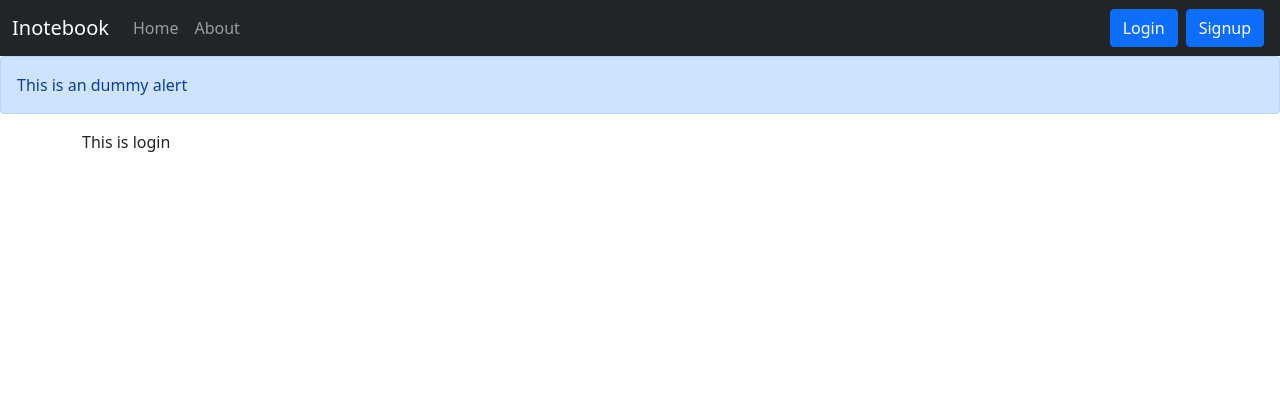
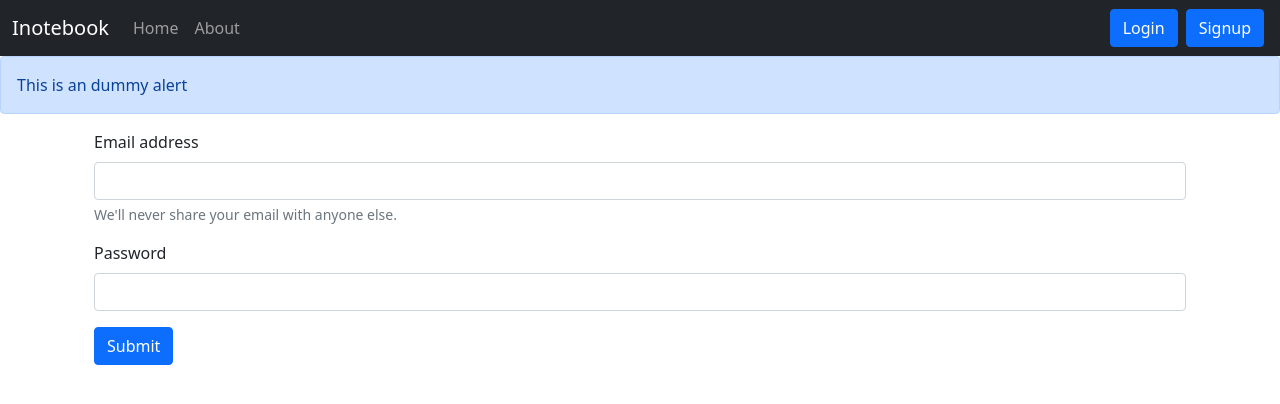
Before and after one commit to Samrat-Deula7/inotebook, a React (Create React App) app in the folder Frontend/: page /login in a window 1280 px wide. Shown: the top 404 px of the page. Built offline with nearby package versions, Linux system fonts and the light colour scheme.

Commit message:
Finished adding login function

```diff
--- a/Frontend/src/Components/Login.js
+++ b/Frontend/src/Components/Login.js
@@ -1,6 +1,87 @@
+import { useState } from "react";
+import { useNavigate } from "react-router";
 
-const Login=()=>{
-    return(<div>This is login</div>);
-}
+const Login = () => {
+  const [credentials, setCredentials] = useState({ email: "", password: "" });
+  let navigate = useNavigate();
+
+  const onChange = (e) => {
+    setCredentials({ ...credentials, [e.target.name]: e.target.value });
+  };
+  const preventDefault = (e) => {
+    e.preventDefault();
+  };
+
+  const createUser = async () => {
+    // API Call
+    const url = "http://localhost:5000/api/auth/login";
+    try {
+      const response = await fetch(url, {
+        method: "POST",
+        headers: {
+          "Content-Type": "application/json",
+        },
+        body: JSON.stringify({
+          email: credentials.email,
+          password: credentials.password,
+        }),
+      });
+      const result = await response.json();
+      console.log(result);
+      if (result.Success) {
+        // Save the auth token and redirect
+        localStorage.setItem('token',result.authtoken);
+        navigate("/");
+
+      } else {
+        throw new Error(`Response status: ${response.status}`);
+
+      }
+    } catch (error) {
+      console.error(error.message);
+    }
+  };
+
+  return (
+    <div className="container">
+      <form onSubmit={preventDefault}>
+        <div className="mb-3">
+          <label htmlFor="email" className="form-label">
+            Email address
+          </label>
+          <input
+            type="email"
+            className="form-control"
+            id="email"
+            name="email"
+            aria-describedby="emailHelp"
+            onChange={onChange}
+            value={credentials.email}
+          />
+          <div id="emailHelp" className="form-text">
+            We'll never share your email with anyone else.
+          </div>
+        </div>
+        <div className="mb-3">
+          <label htmlFor="password" className="form-label">
+            Password
+          </label>
+          <input
+            type="password"
+            className="form-control"
+            id="password"
+            name="password"
+            onChange={onChange}
+            value={credentials.password}
+          />
+        </div>
+
+        <button type="submit" className="btn btn-primary" onClick={createUser}>
+          Submit
+        </button>
+      </form>
+    </div>
+  );
+};
 
 export default Login;
--- a/Frontend/src/Components/Navbar.js
+++ b/Frontend/src/Components/Navbar.js
@@ -53,10 +53,10 @@
             </ul>
             <form className="d-flex">
 
-              <Link class="btn btn-primary mx-1" role="button" to="/login">
+              <Link className="btn btn-primary mx-1" role="button" to="/login">
                 Login
               </Link>
-              <Link class="btn btn-primary mx-1" role="button" to="signup">
+              <Link className="btn btn-primary mx-1" role="button" to="signup">
                 Signup
               </Link>
             </form>
```
Also changed, not shown: 1 other file (tests, documents, lock files or other folders).
